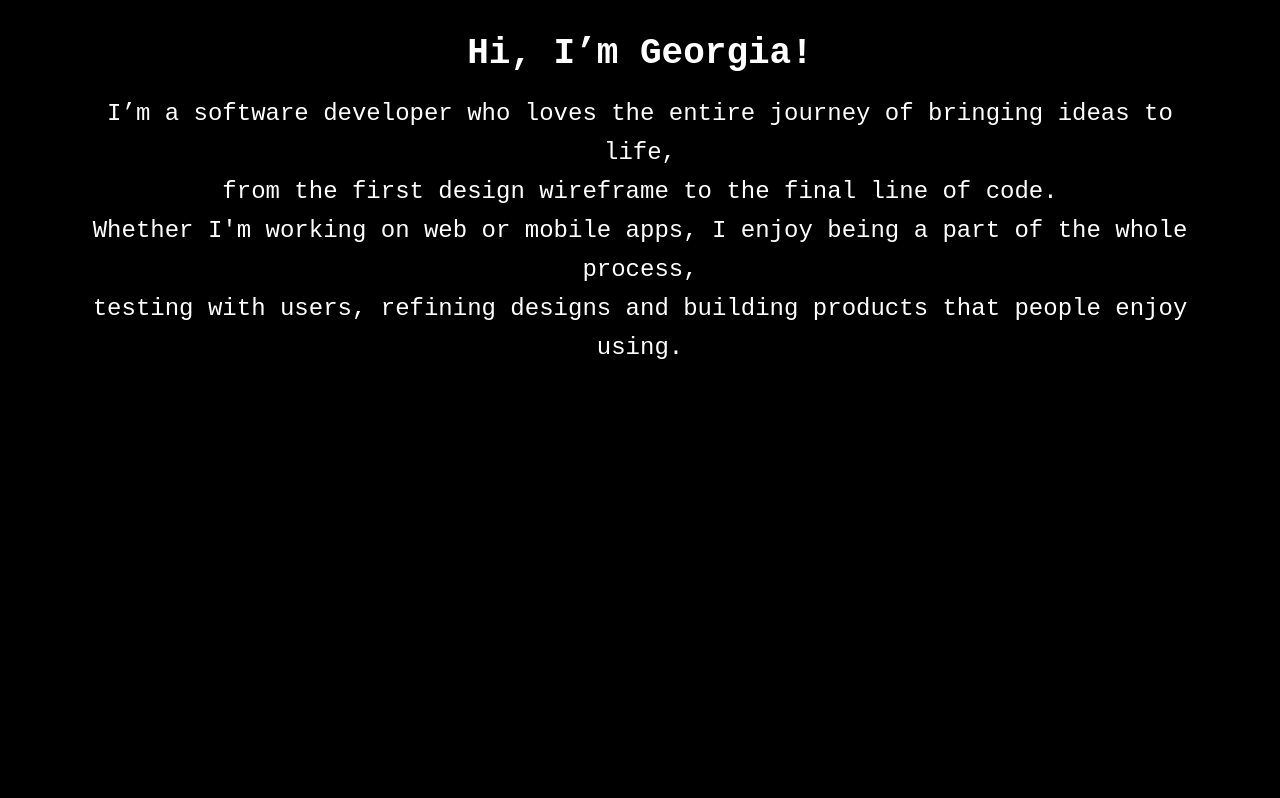
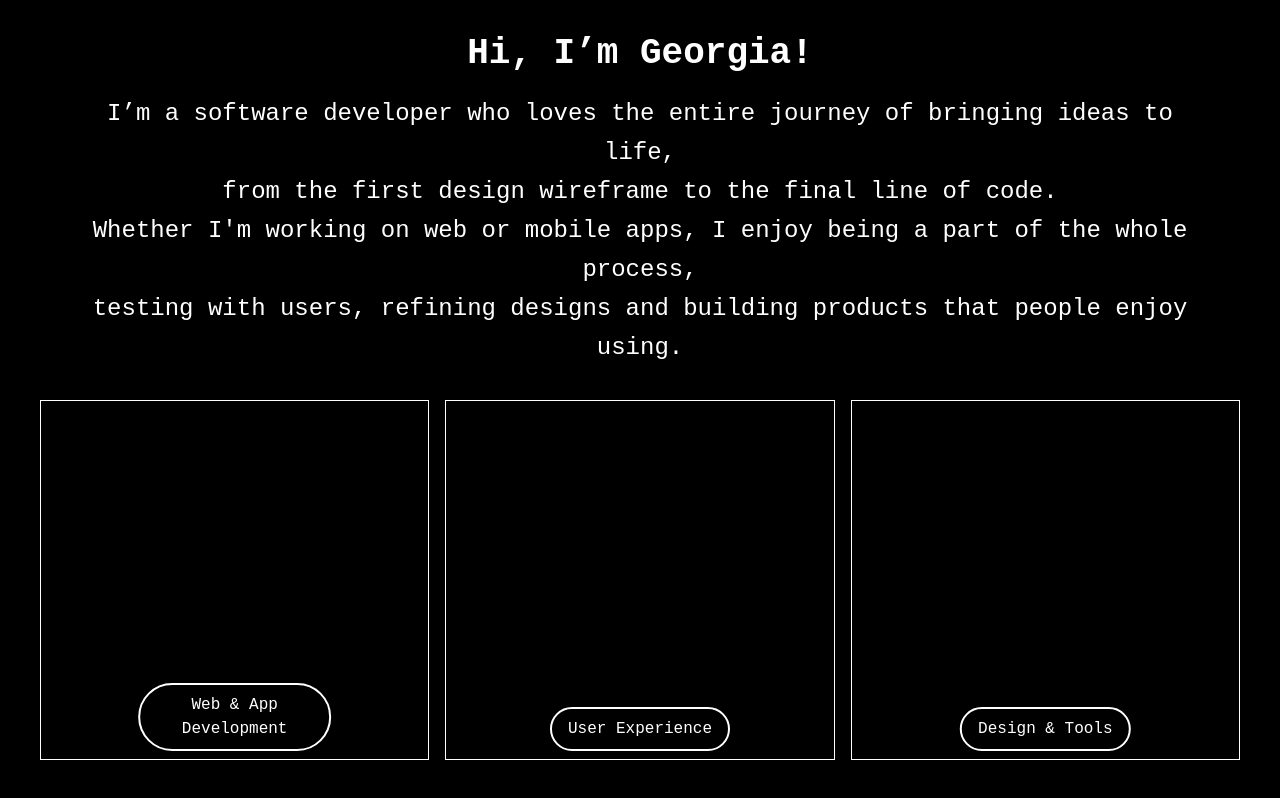
Before and after one commit to GeorgiaTsoukala/my-portfolio, a React (Vite) app: page / in a window 1280 px wide. Built offline with nearby package versions, Linux system fonts and the light colour scheme; a web font is replaced by a local one; what @cursorify/react would draw is missing.

Commit message:
matter physics engine for intro skills

```diff
--- a/package.json
+++ b/package.json
@@ -13,12 +13,14 @@
     "@cursorify/cursors": "^0.0.39",
     "@cursorify/react": "^0.0.43",
     "@tailwindcss/vite": "^4.2.2",
+    "matter-js": "^0.20.0",
     "react": "^19.2.4",
     "react-dom": "^19.2.4",
     "tailwindcss": "^4.2.2"
   },
   "devDependencies": {
     "@eslint/js": "^9.39.4",
+    "@types/matter-js": "^0.20.2",
     "@types/node": "^24.12.0",
     "@types/react": "^19.2.14",
     "@types/react-dom": "^19.2.3",
--- /dev/null
+++ b/src/content/introSkills.ts
@@ -0,0 +1,36 @@
+export type IntroSkills = {
+  title: string
+  skills: string[]
+}
+
+export const introSkills: IntroSkills[] = [
+  {
+    title: 'Web & App Development',
+    skills: [
+      'React.js',
+      'React Native',
+      'JavaScript',
+      'TypeScript',
+      'Firebase',
+      'SQL',
+    ],
+  },
+  {
+    title: 'User Experience',
+    skills: [
+      'User Research',
+      'Usability Testing',
+      'User Experience (UX)',
+      'Prototyping',
+      'Workshop Facilitation',
+    ],
+  },
+  {
+    title: 'Design & Tools',
+    skills: [
+      'Figma',
+      'Autodesk Fusion 360',
+      'Git',
+    ],
+  },
+]
--- a/src/sections/Intro.tsx
+++ b/src/sections/Intro.tsx
@@ -1,10 +1,17 @@
+import { useState } from 'react'
+import { introSkills } from '../content/introSkills'
+
 const Intro = () => {
+  const [activeCategory, setActiveCategory] = useState<string | null>(null)
+
   return (
     <section
       id="intro"
       className="h-screen snap-start px-6 md:px-10"
     >
       <div className="flex h-full flex-col">
+
+        {/* Intro text on top half of the screen */}
         <div className="flex h-1/2 items-center justify-center">
           <div className="max-w-6xl text-center">
             <h1 className="text-2xl font-bold md:text-3xl lg:text-4xl">
@@ -27,8 +34,44 @@ const Intro = () => {
           </div>
         </div>
 
-        <div className="h-1/2" />
+        {/* 3-box grid for skill categories on bottom half of the screen */}
+        <div className="grid h-1/2 gap-4 pb-6 md:grid-cols-3 md:pb-10">
+          {introSkills.map((category) => (
+            <div
+              key={category.title}
+              className="relative overflow-hidden border"
+            >
+              {/* Category Button */}
+              <button
+                type="button"
+                style={{ cursor: 'pointer' }}
+                className="absolute bottom-2 left-1/2 -translate-x-1/2 rounded-full border-2 px-4 py-2 text-sm md:text-base"
+                onClick={() => setActiveCategory(category.title)}
+              >
+                {category.title}
+              </button>
 
+              {/* Skills that drop in each category */}
+              {activeCategory === category.title && (
+                <div className="absolute inset-0">
+                  {category.skills.map((skill, index) => (
+                    <span
+                      key={skill}
+                      className="absolute rounded-full border-2 px-4 py-2 text-base"
+                      style={{
+                        left: `${20 + index * 18}px`,
+                        top: `${20 + index * 42}px`,
+                      }}
+                    >
+                      {skill}
+                    </span>
+                  ))}
+                </div>
+              )}
+
+            </div>
+          ))}
+        </div>
       </div>
     </section>
   )
```
Also changed, not shown: 1 other file (tests, documents, lock files or other folders).
